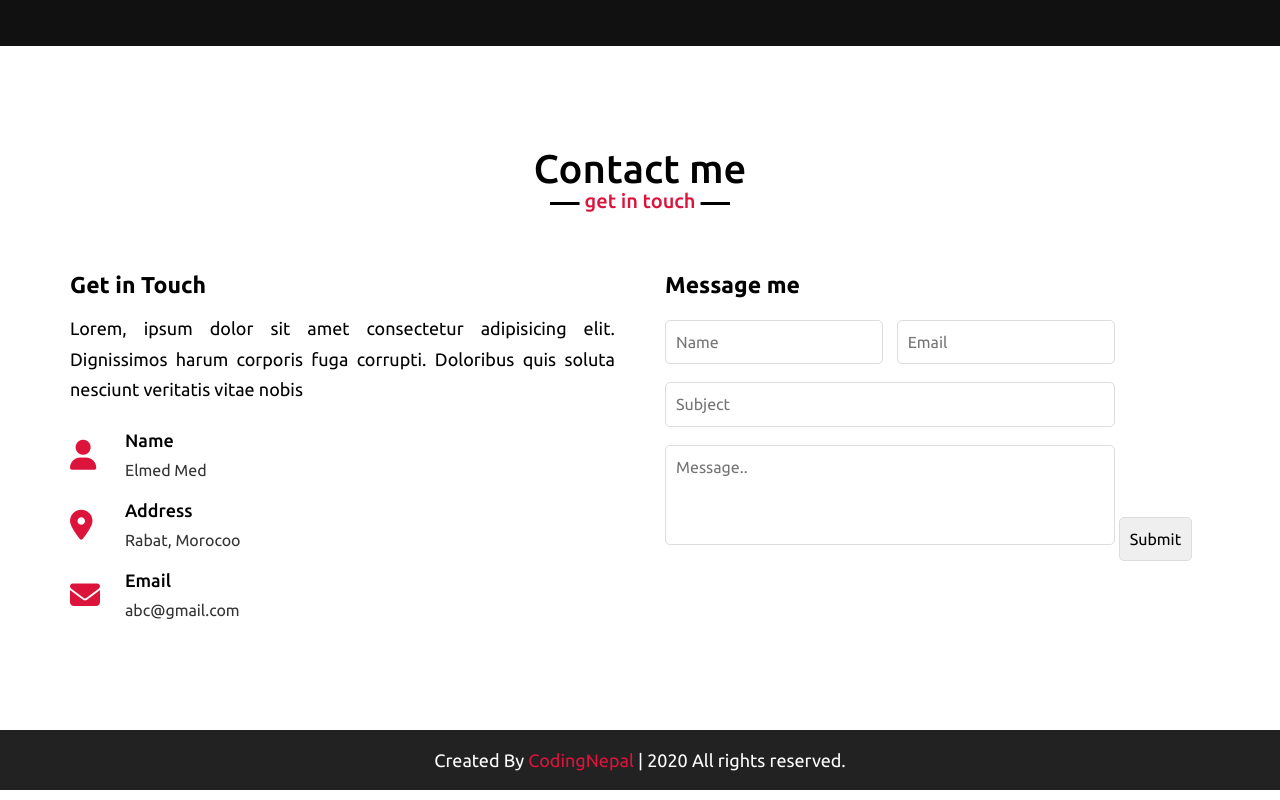
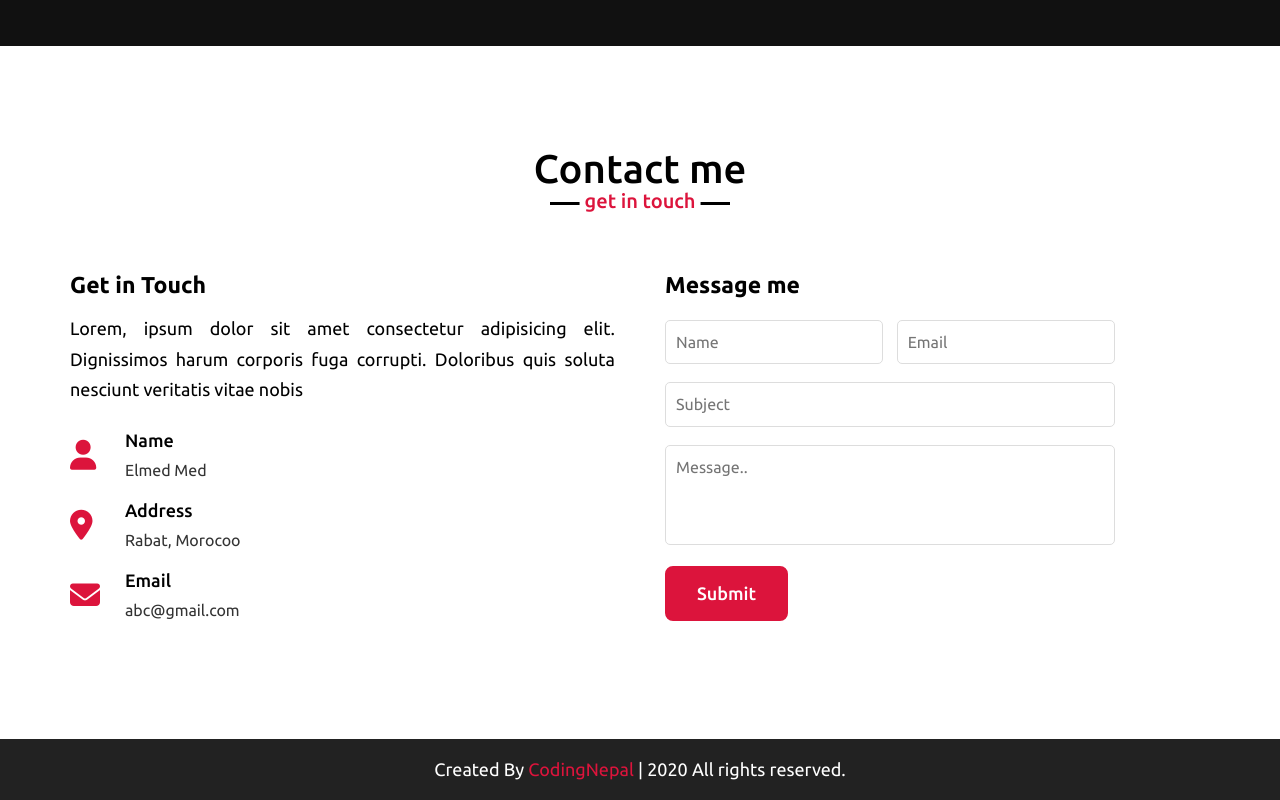
Before and after one commit to xmimoxx/portfolio, a plain HTML site: page index.html in a window 1280 px wide. Shown: the part 3459-4259 px from the top of the page. Drawn offline with Linux system fonts and the light colour scheme.

Commit message:
Update master.css

```diff
--- a/css/master.css
+++ b/css/master.css
@@ -667,7 +667,7 @@ a {
     resize: none;
     outline: none;
 }
-.contact .right button {
+.contact .right form input[type="submit"] {
     background-color: var(--main-color);
     padding: 15px 30px;
     color: white;
@@ -678,7 +678,7 @@ a {
     margin-top: 18px;
     cursor: pointer;
 }
-.contact .right button:hover{
+.contact .right form input[type="submit"]:hover{
     background-color: transparent;
     border: 2px solid var(--main-color);
     color: var(--main-color);
```
